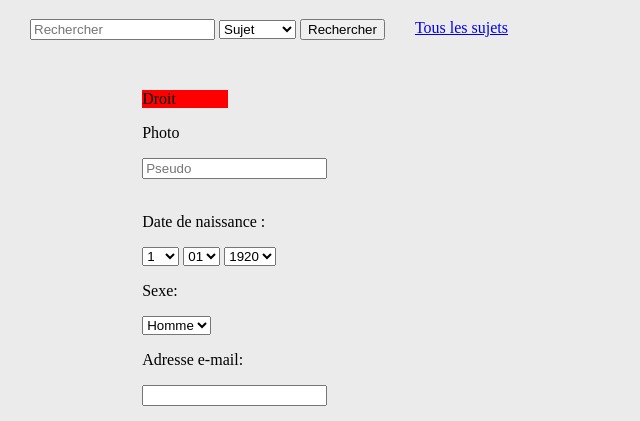
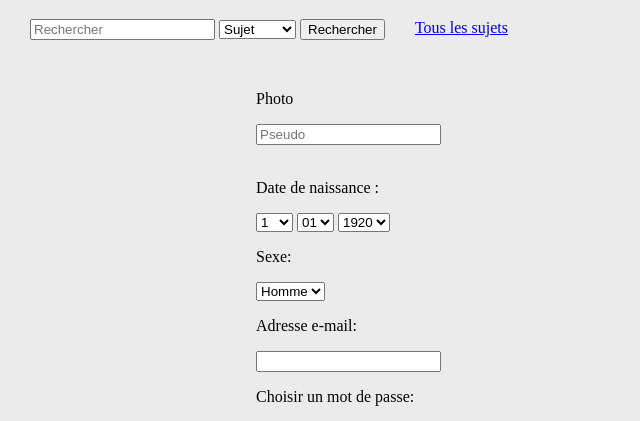
Before and after one commit to DarkUltraPSP/PPE01, a PHP site: page /inscription.php in a window 1280 px wide. Shown: the part 101-522 px from the top of the page, without its empty margins (0-640 px from the left). Run offline with PHP 8.4, Linux system fonts and the light colour scheme.

Commit message:
gaspard t pd

```diff
--- a/Developpement/inscription.php
+++ b/Developpement/inscription.php
@@ -10,11 +10,6 @@
         <link rel="stylesheet" href="css/inscription.css">
     </head>
 
-<div class="Organisation">
-    <div class="Droit">
-        <p>Droit</p>
-    </div>
-    <div class="Milieu">
     <?php
         function testPseudo ($pseudo)
         {
```
